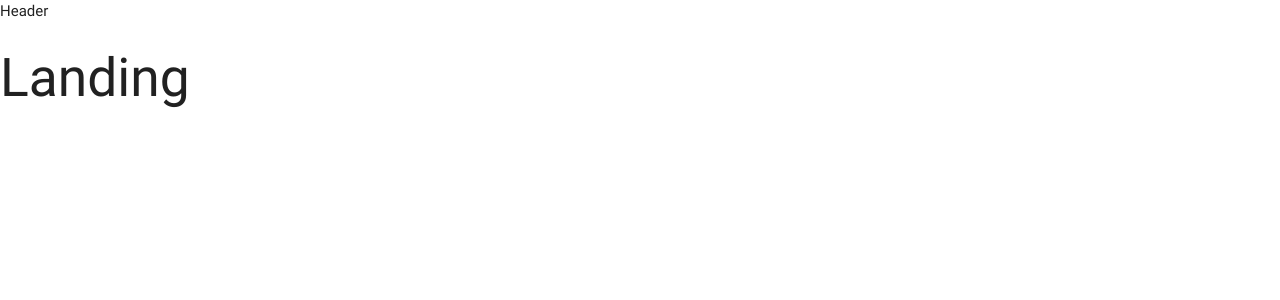
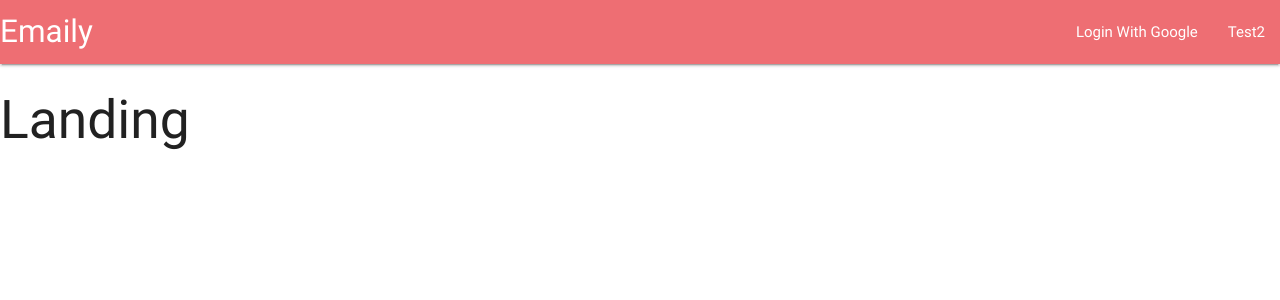
Before and after one commit to DKSukhani/Server-Emaily, a React (Create React App) app in the folder client/: page / in a window 1280 px wide. Shown: the top 300 px of the page. Built offline with nearby package versions, Linux system fonts and the light colour scheme.

Commit message:
Header Component
Worked on the Header.js file to apply the basic nav bar  code available on MaterializeCSS website.

```diff
--- a/client/src/components/Header.js
+++ b/client/src/components/Header.js
@@ -3,10 +3,15 @@
 class Header extends Component {
   render() {
     return (
-      <div>
-      Header
+      <nav>
+      <div className="nav-wrapper">
+        <a href="#!" className="brand-logo">Emaily</a>
+        <ul className="right hide-on-med-and-down">
+          <li><a href="#!" class="active">Login With Google</a></li>
+          <li><a href="#!">Test2</a></li>
+        </ul>
       </div>
-    );
+    </nav>);
   }
 }
 export default Header;
```
